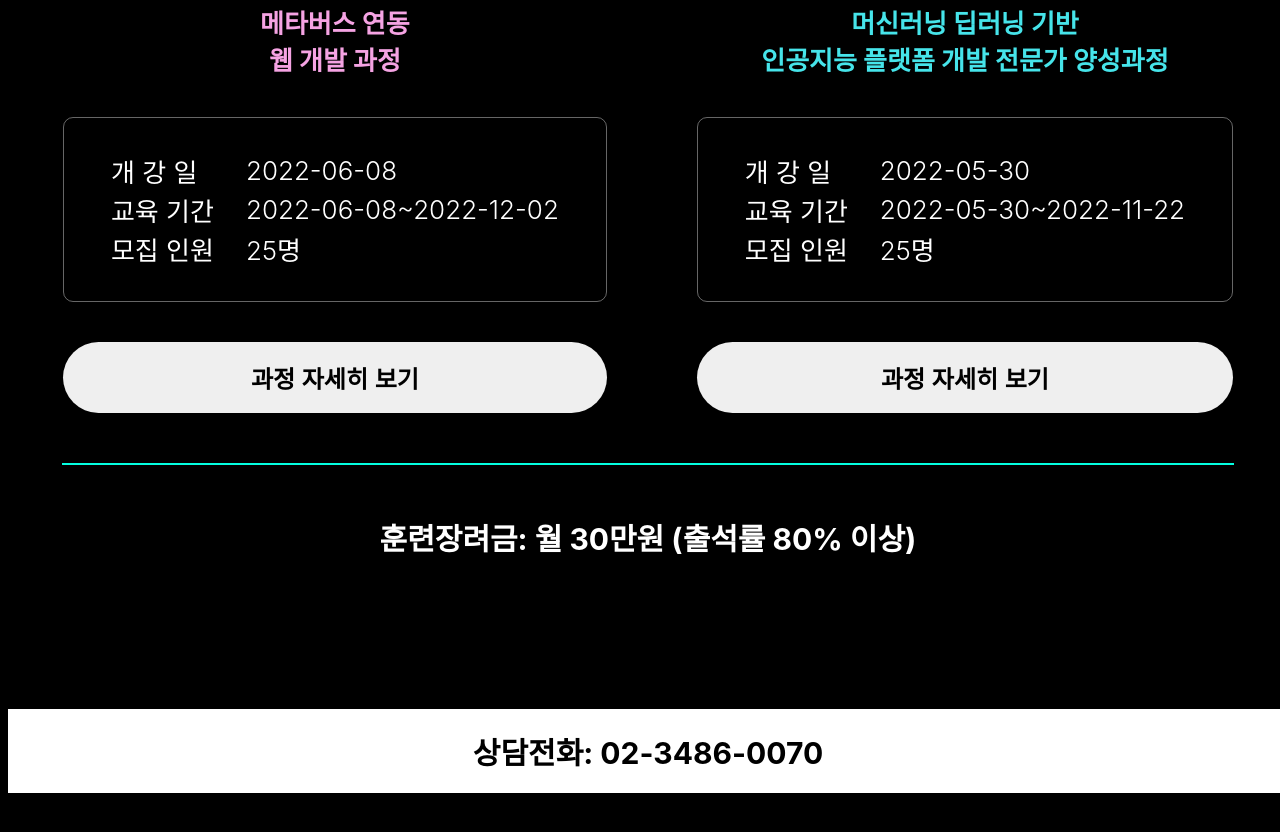
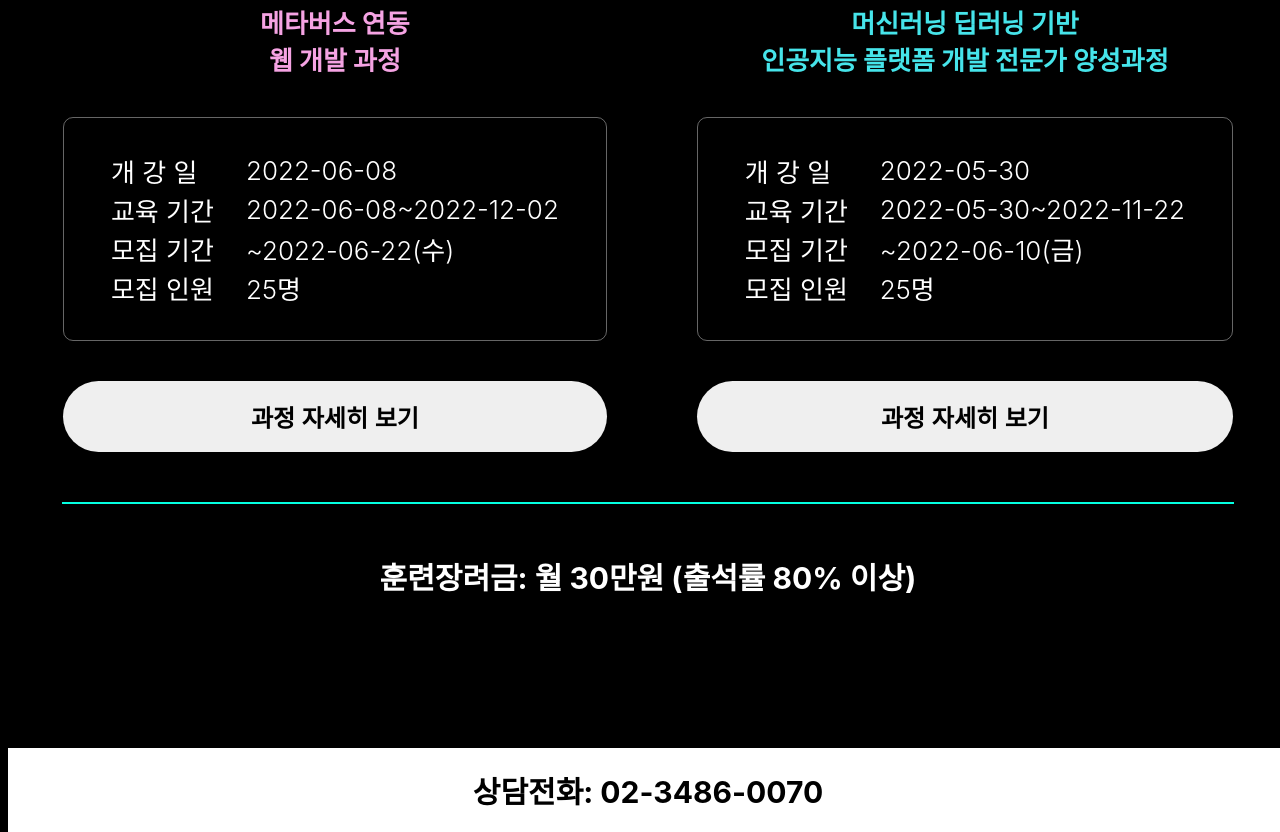
Before and after one commit to bitcampgangnam/bitcamp, a plain HTML site: page index.html in a window 1280 px wide. Shown: the part 1278-2110 px from the top of the page. Before the commit the page ends 2071 px from the top, so only its background shows below. Drawn offline with nearby package versions, Linux system fonts and the light colour scheme.

Commit message:
Update index.html

```diff
--- a/index.html
+++ b/index.html
@@ -59,6 +59,10 @@
                 <td>2022-06-08~2022-12-02</td>
               </tr>
               <tr>
+                <td>모집 기간</td>
+                <td>~2022-06-22(수)</td>
+              </tr>
+              <tr>
                 <td>모집 인원</td>
                 <td>25명</td>
               </tr>
@@ -83,6 +87,10 @@
               <tr>
                 <td>교육 기간</td>
                 <td>2022-05-30~2022-11-22</td>
+              </tr>
+              <tr>
+                <td>모집 기간</td>
+                <td>~2022-06-10(금)</td>
               </tr>
               <tr>
                 <td>모집 인원</td>
```
